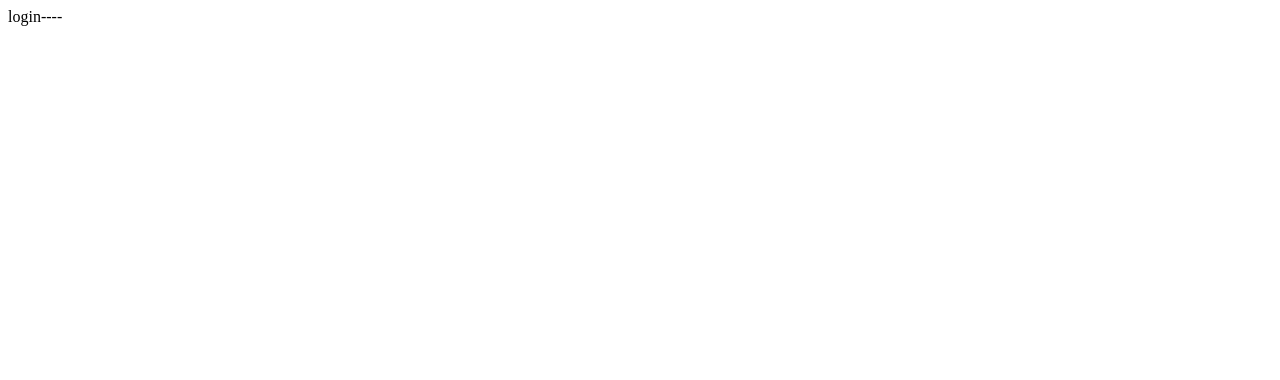
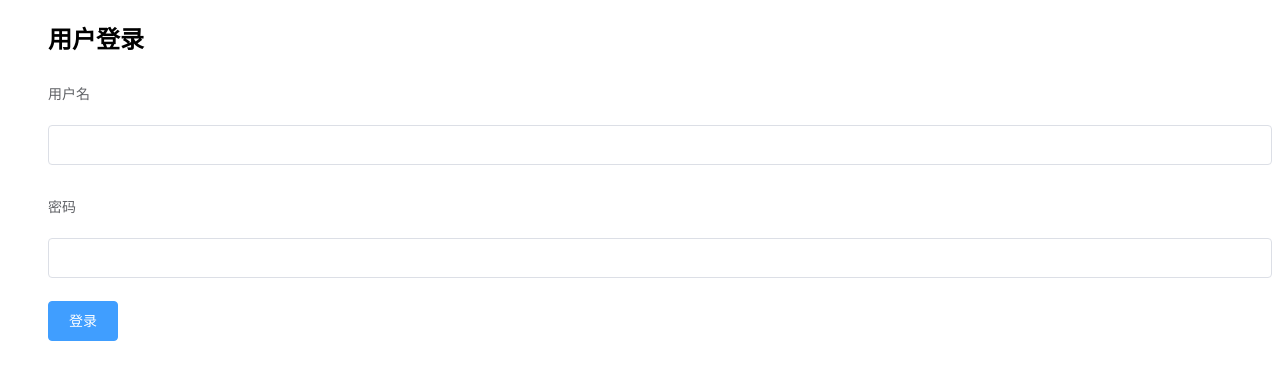
Before and after one commit to liuloudemao/liuloudemao, a Vue app: page /#/login in a window 1280 px wide. Shown: the top 380 px of the page. Built offline with nearby package versions, Linux system fonts and the light colour scheme.

Commit message:
引入登录组件

```diff
--- a/package.json
+++ b/package.json
@@ -8,7 +8,7 @@
     "dev": "webpack-dev-server --inline --progress --config build/webpack.dev.conf.js",
     "start": "npm run dev",
     "lint": "eslint --ext .js,.vue src",
-    "linkfix": "eslint --ext .js,.vue src --fix",
+    "lintfix": "eslint --ext .js,.vue src --fix",
     "build": "node build/build.js"
   },
   "dependencies": {
--- a/src/components/login.vue
+++ b/src/components/login.vue
@@ -1,13 +1,32 @@
 <template>
-    <div>login----</div>
+  <dir class="login-wrap">
+    <el-form
+    class="login-form"
+    label-position="top" label-width="80px" :model="formdata">
+      <h2>用户登录</h2>
+      <el-form-item label="用户名">
+        <el-input v-model="formdata.username"></el-input>
+      </el-form-item>
+      <el-form-item label="密码">
+        <el-input v-model="formdata.password"></el-input>
+      </el-form-item>
+      <el-button class="login-btn" type="primary">登录</el-button>
+    </el-form>
+  </dir>
 </template>
 
 <script>
 export default {
-
+  data () {
+    return {
+      formdata: {
+        username: '',
+        password: ''
+      }
+    }
+  }
 }
 </script>
 
 <style>
-
 </style>
```
Also changed, not shown: src/router/index.js (line endings or trailing spaces).
